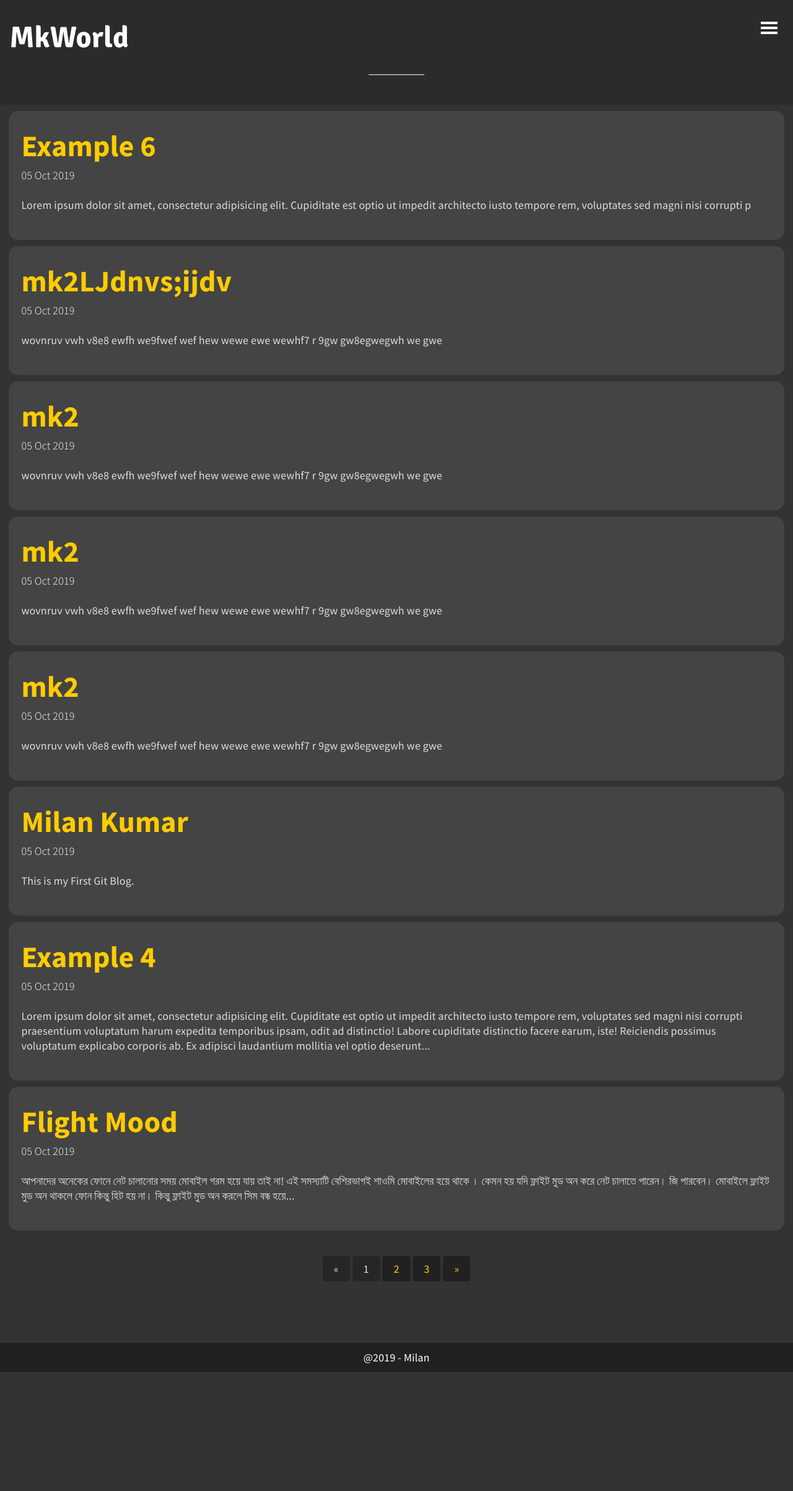
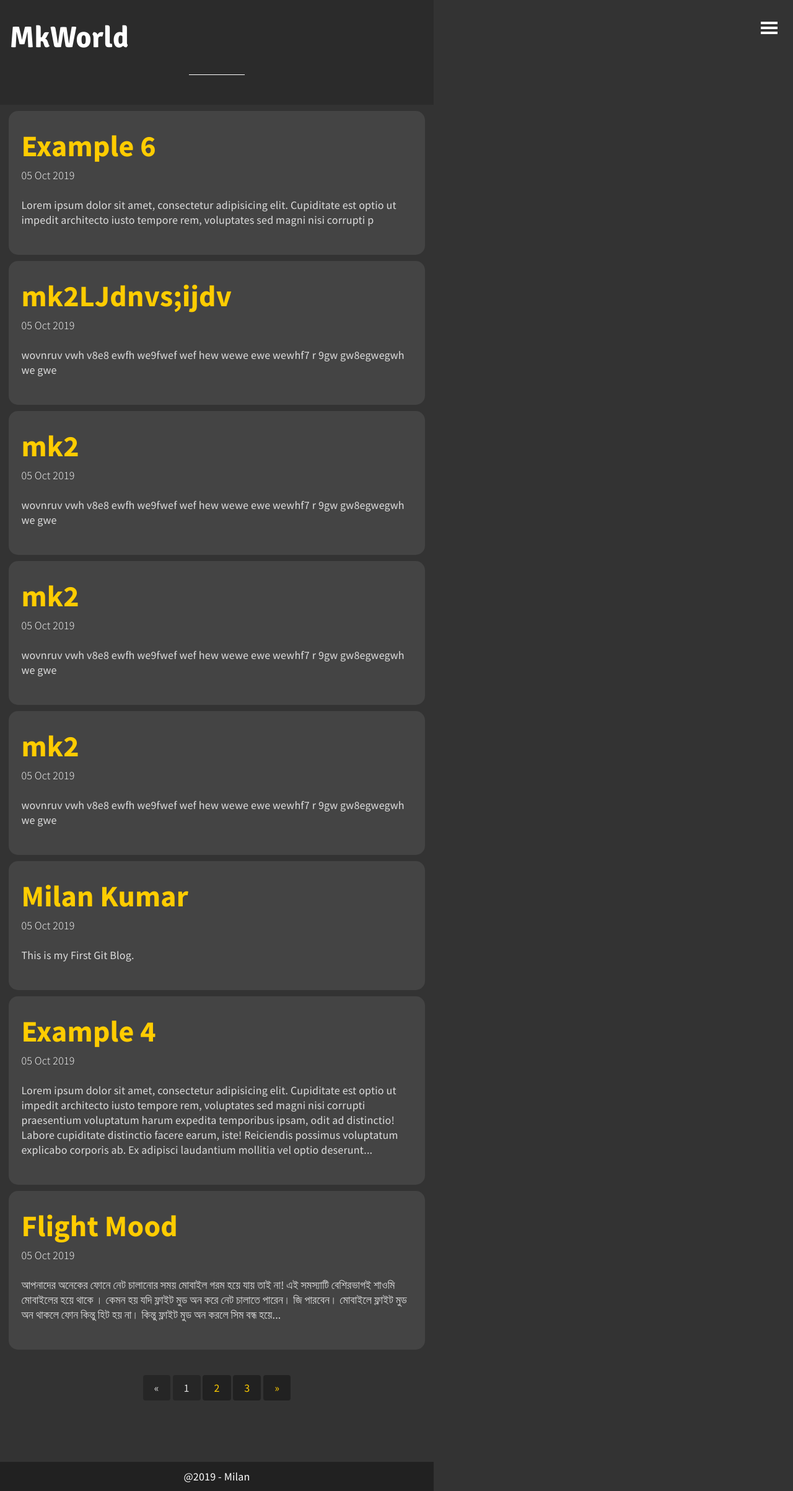
Before and after one commit to bdmilan/blog, a Jekyll site: the page built from index.html, in a window 1280 px wide. Shown: the whole page at 62% size. Built offline with Jekyll 4.4.1, drawn with Linux system fonts in a browser that asks for light colours; the list of posts is cut into pages by our own code; before the commit the page ends 2213 px from its top, so only the background shows below that.

Commit message:
Update layout.scss

```diff
--- a/_sass/layout.scss
+++ b/_sass/layout.scss
@@ -3,7 +3,7 @@
 /* Required for footer to stick to the bottom */
 html, body {
 	height: 100%;
-	weight: 700px;
+	width: 700px;
 }
 
 /* Navigation */
```
